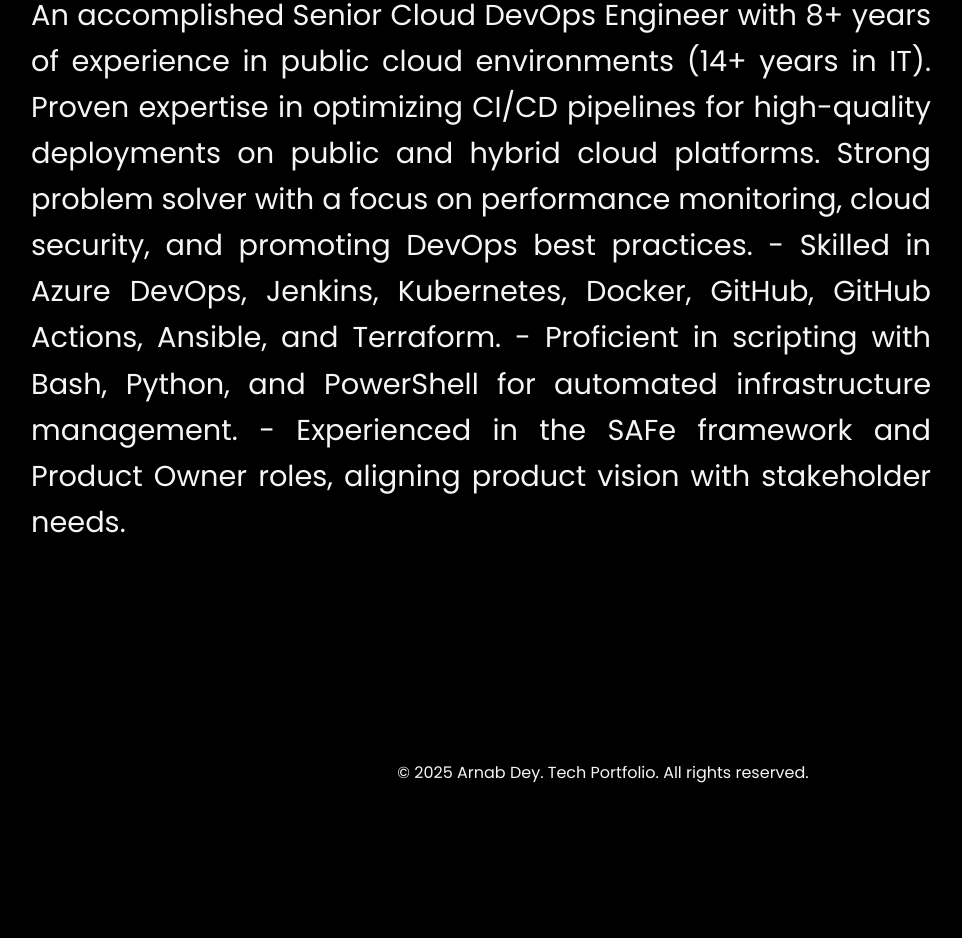
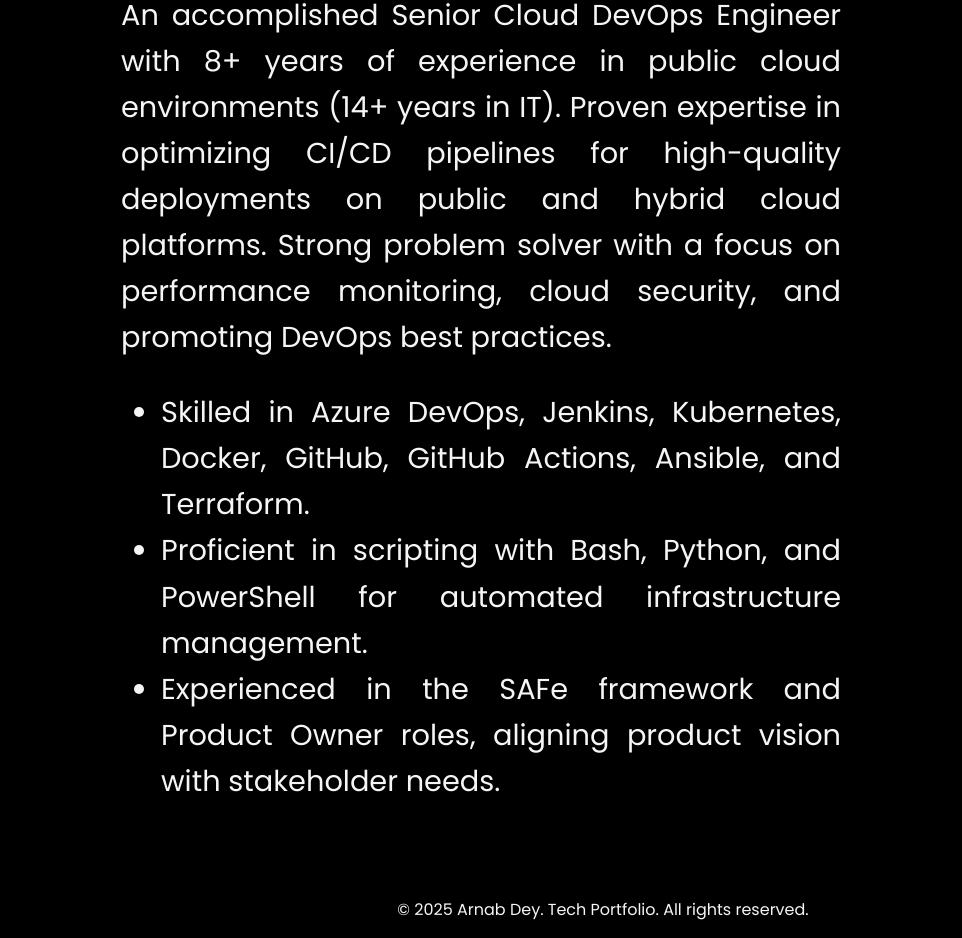
Before and after one commit to arnabdey73/arnabdey73.github.io, a Jekyll site: the page built from content/about.md, in a window 1280 px wide. Shown: the part 547-1485 px from the top of the page, without its empty margins (37-999 px from the left). Built offline with Jekyll 4.4.1, drawn with Linux system fonts in a browser that asks for light colours; nearby versions of some CDN libraries; before the commit the page ends 1348 px from its top, so only the background shows below that; some of the changed lines change nothing that is shown.

Commit message:
fixed spacing issue

```diff
--- a/content/about.md
+++ b/content/about.md
@@ -4,14 +4,18 @@
 ---
 <div style="text-align: justify;" class="responsive-text">
   An accomplished Senior Cloud DevOps Engineer with 8+ years of experience in public cloud environments (14+ years in IT). Proven expertise in optimizing CI/CD pipelines for high-quality deployments on public and hybrid cloud platforms. Strong problem solver with a focus on performance monitoring, cloud security, and promoting DevOps best practices.
-  - Skilled in Azure DevOps, Jenkins, Kubernetes, Docker, GitHub, GitHub Actions, Ansible, and Terraform.
-  - Proficient in scripting with Bash, Python, and PowerShell for automated infrastructure management.
-  - Experienced in the SAFe framework and Product Owner roles, aligning product vision with stakeholder needs.
+  <ul>
+    <li>Skilled in Azure DevOps, Jenkins, Kubernetes, Docker, GitHub, GitHub Actions, Ansible, and Terraform.</li>
+    <li>Proficient in scripting with Bash, Python, and PowerShell for automated infrastructure management.</li>
+    <li>Experienced in the SAFe framework and Product Owner roles, aligning product vision with stakeholder needs.</li>
+  </ul>
 </div>
 
 <style>
   .responsive-text {
     font-size: calc(1em + 1vw);
     text-align: justify;
+    max-width: 80%; /* Adjusts the width of the content */
+    margin: 0 auto; /* Centers the content */
   }
 </style>
```
